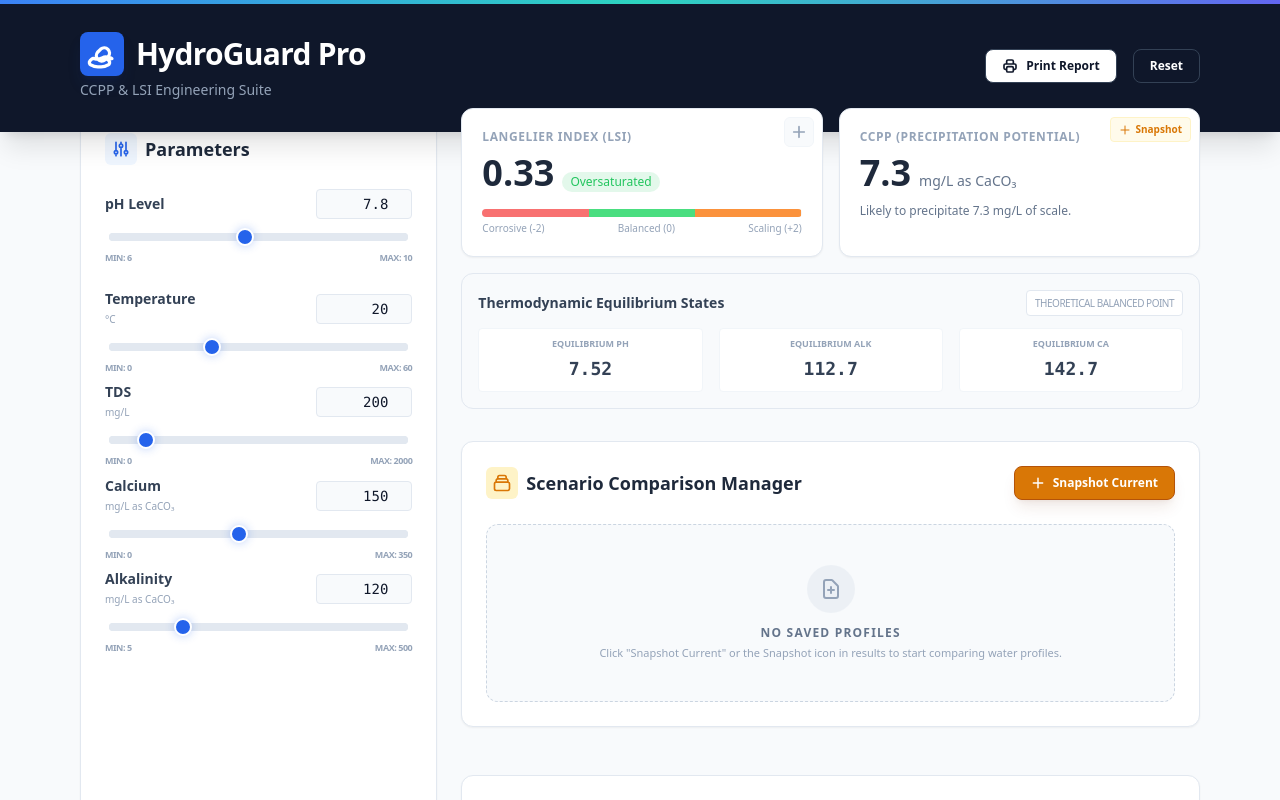
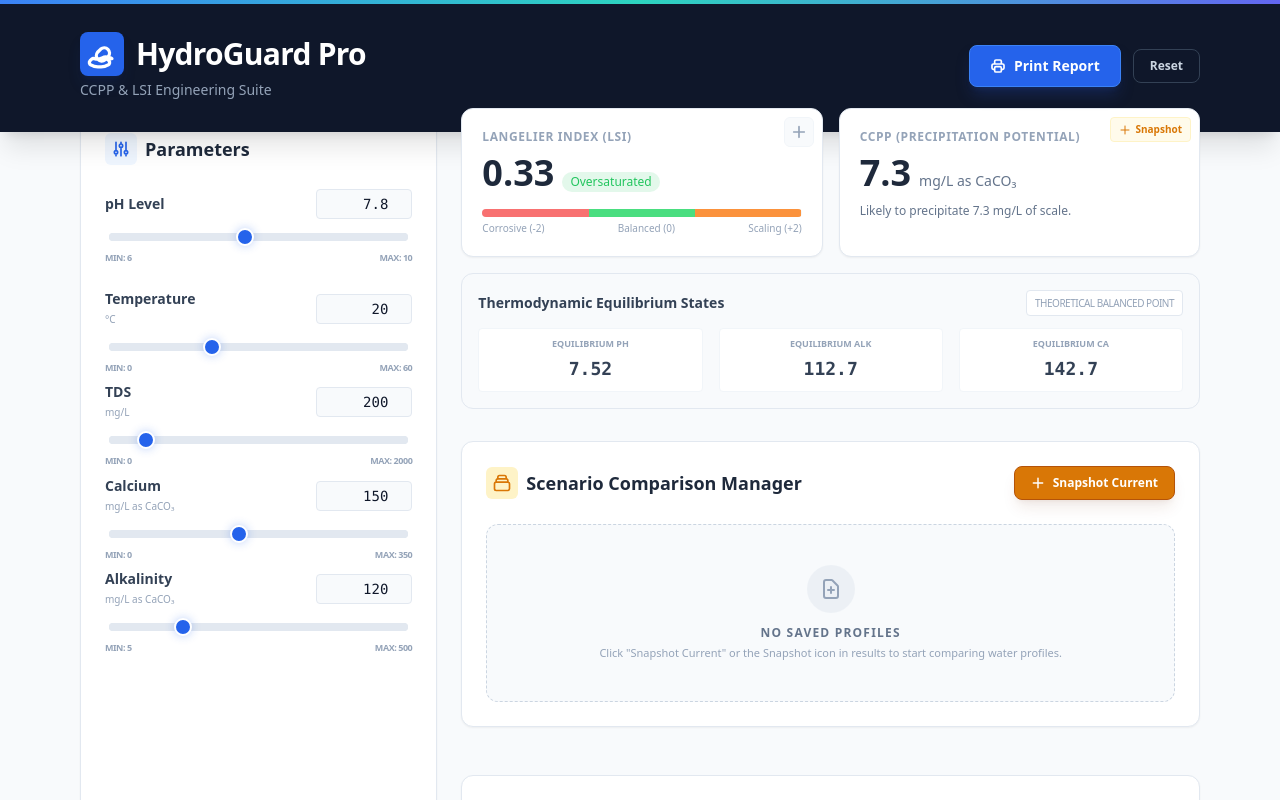
Before and after one commit to ph2oconsult-pixeldiffboho/ccpp, a React (Vite) app: page / in a window 1280 px wide. Shown: the top 800 px of the page. Built offline with nearby package versions, Linux system fonts and the light colour scheme.

Commit message:
Update App.tsx

```diff
--- a/App.tsx
+++ b/App.tsx
@@ -83,17 +83,17 @@ const App: React.FC = () => {
               </h1>
               <p className="text-slate-400 mt-1 text-sm font-medium">CCPP & LSI Engineering Suite</p>
             </div>
-            <div className="flex items-center gap-4">
+            <div className="flex items-center gap-3">
               <button
                 onClick={() => window.print()}
-                className="text-xs bg-white text-slate-900 px-4 py-2 rounded-lg font-bold transition flex items-center gap-2 hover:bg-slate-100 border border-slate-700"
+                className="text-sm bg-blue-600 text-white px-5 py-2.5 rounded-lg font-black transition flex items-center gap-2 hover:bg-blue-700 shadow-lg shadow-blue-900/40 border border-blue-500"
               >
                 <svg className="w-4 h-4" fill="none" stroke="currentColor" viewBox="0 0 24 24"><path strokeLinecap="round" strokeLinejoin="round" strokeWidth="2.5" d="M17 17h2a2 2 0 002-2v-4a2 2 0 00-2-2H5a2 2 0 00-2 2v4a2 2 0 002 2h2m2 4h6a2 2 0 002-2v-4a2 2 0 00-2-2H9a2 2 0 00-2 2v4a2 2 0 002 2zm8-12V5a2 2 0 00-2-2H9a2 2 0 00-2 2v4h10z" /></svg>
                 Print Report
               </button>
               <button
                 onClick={() => setParams(DEFAULT_PARAMS as unknown as WaterParameters)}
-                className="text-xs border border-slate-700 hover:bg-slate-800 px-4 py-2 rounded-lg font-bold transition"
+                className="text-xs text-slate-300 border border-slate-700 hover:bg-slate-800 px-4 py-2 rounded-lg font-bold transition"
               >
                 Reset
               </button>
@@ -121,7 +121,7 @@ const App: React.FC = () => {
              </div>
           </div>
 
-          <div className="lg:col-span-8 flex flex-col gap-6">
+          <div className="lg:col-span-8 flex flex-col gap-6 min-w-0">
             <ResultsSection results={results} onSave={handleSaveScenario} />
 
             <div className="print:hidden">
```
